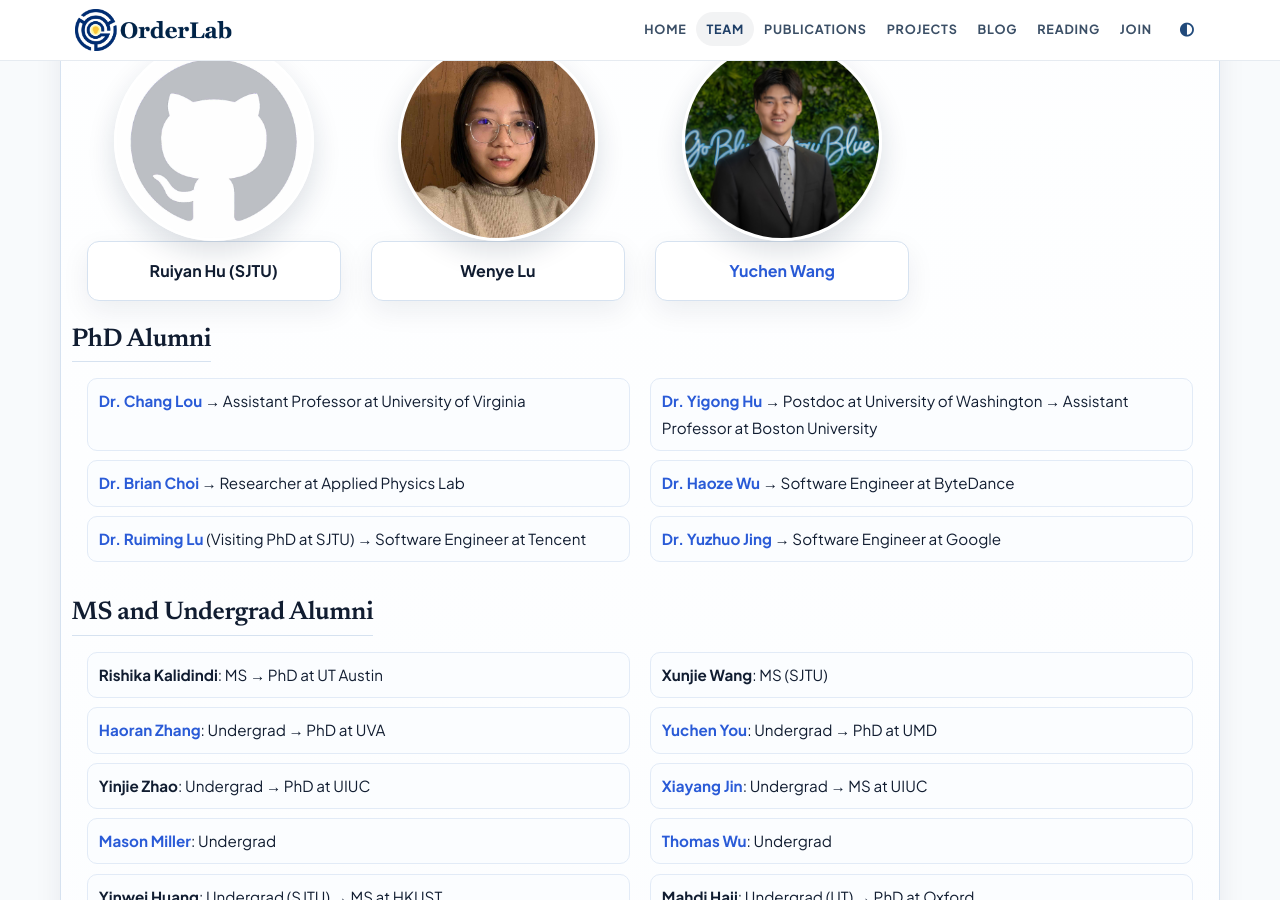
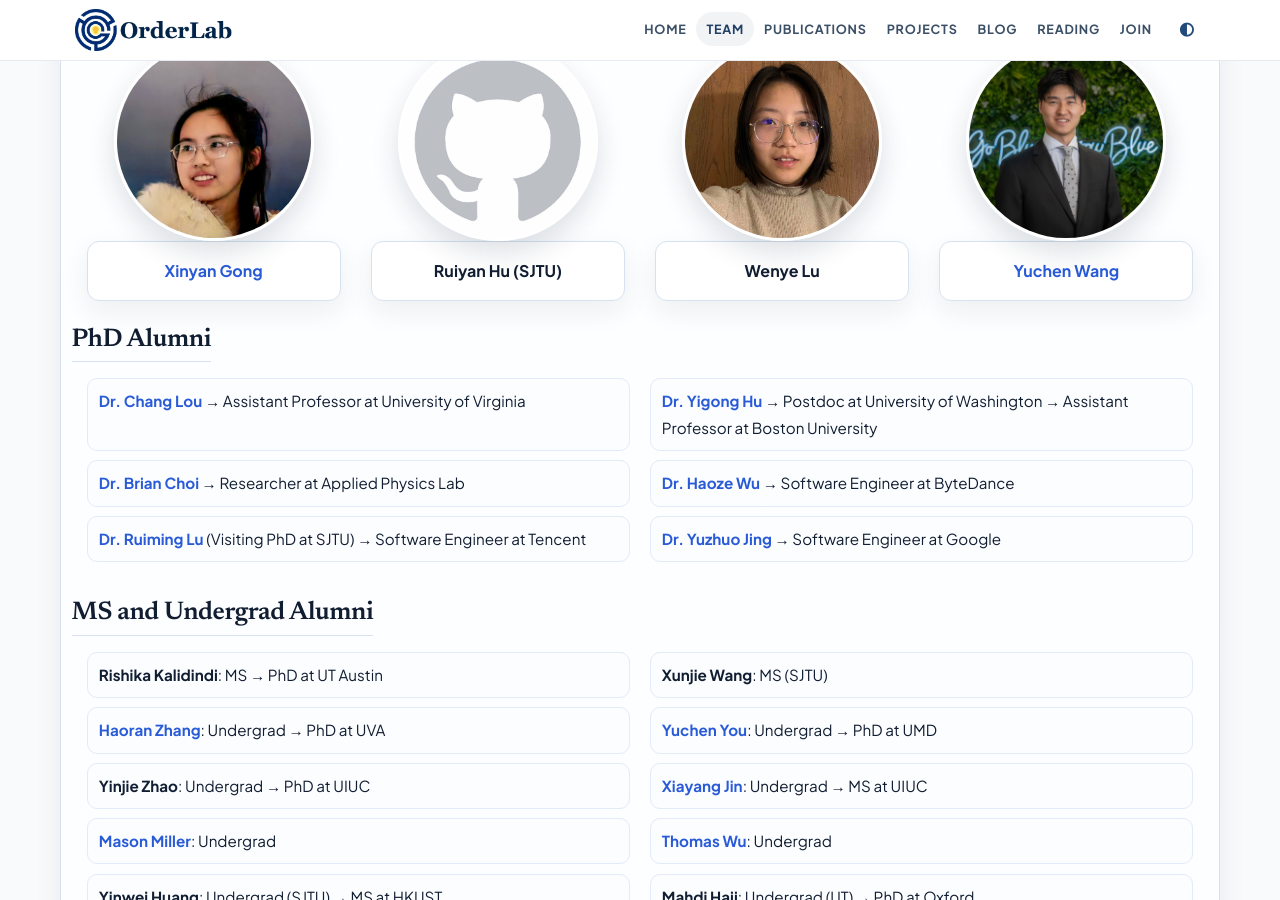
Before and after one commit to OrderLab/orderlab.github.io, a Jekyll site: the page built from team.html, in a window 1280 px wide and 900 px high, scrolled down 1121 px. Built offline with Jekyll 4.4.1, drawn with Linux system fonts in a browser that asks for light colours.

Commit message:
update: team page

```diff
--- a/team.html
+++ b/team.html
@@ -82,6 +82,14 @@
       </div>
     </div>
     <div class="row justify-content-left d-flex align-items-left">
+      <div class="col-lg-3 col-md-6 col-sm-12 single-team-member">
+        <div class="thumb d-flex justify-content-sm-center">
+          <img class="img-team" src="{{ '/assets/img/team/xinyan.jpg' | relative_url }}" alt="" />
+        </div>
+        <div class="meta-text text-sm-center">
+          <b><a href="https://www.linkedin.com/in/xinyan-gong-ba44b3382">Xinyan Gong</a></b>
+        </div>
+      </div>
       <div class="col-lg-3 col-md-6 col-sm-12 single-team-member">
         <div class="thumb d-flex justify-content-sm-center">
           <img class="img-team" src="{{ '/assets/img/team/noimage.jpg' | relative_url }}" alt="" />
```
Also changed, not shown: assets/img/team/xinyan.jpg (added).
